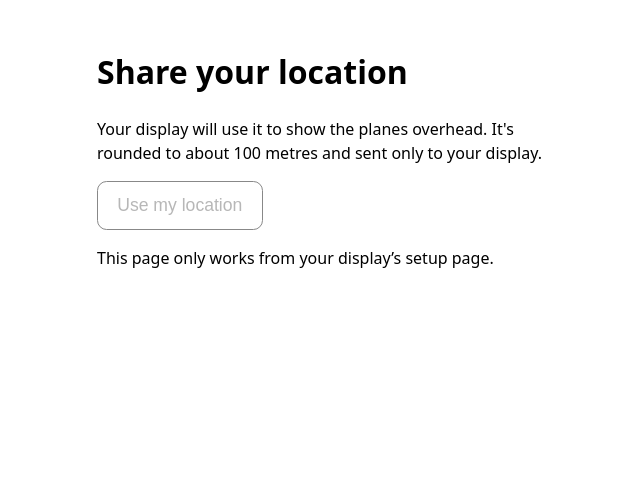
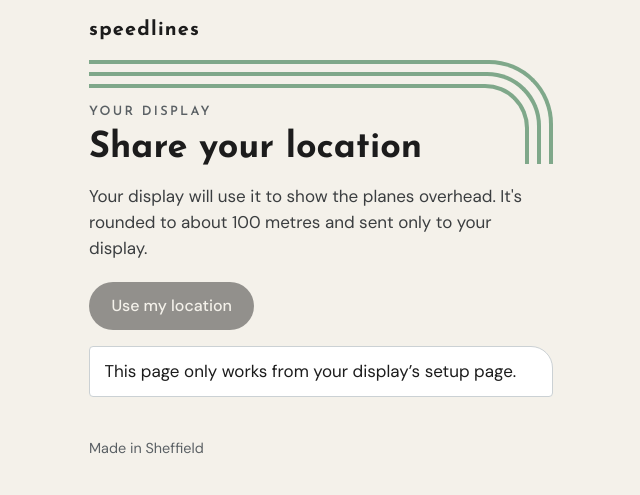
Before and after one commit to beepboophomelab/speedlines-flights, a plain HTML site: page locate/index.html in a window 1280 px wide. Shown: the whole page, without its empty margins (319-959 px from the left). Drawn offline with Linux system fonts and the light colour scheme.

Commit message:
locate: Seaside styling and auto-ask

```diff
--- a/locate/index.html
+++ b/locate/index.html
@@ -1,11 +1,56 @@
 <!doctype html>
 <html lang="en-GB"><head><meta charset="utf-8"><meta name="viewport" content="width=device-width, initial-scale=1">
-<meta name="robots" content="noindex, nofollow"><title>Share location</title>
-<style>body{font-family:system-ui,sans-serif;max-width:28rem;margin:3rem auto;padding:0 1.2rem;line-height:1.5}
-button{font-size:1.1rem;padding:.8rem 1.2rem;border-radius:.6rem;border:1px solid #888;background:#fff}#msg{margin-top:1rem}</style></head>
-<body><h1>Share your location</h1>
+<meta name="robots" content="noindex, nofollow"><meta name="color-scheme" content="light dark"><title>Share location</title>
+<!-- Draft (14 Nov 2026) of https://flights.speedlines.uk/locate/ in the device pages' Seaside style
+     (docs/style/reference.html): the same colours, the three Streamline lines, Josefin Sans and DM Sans from the
+     site's own /fonts/ (no Google). The script is the live page's, unchanged except the two lines marked CHANGED. -->
+<link rel="stylesheet" href="/fonts/fonts.css">
+<style>
+:root {
+  color-scheme: light dark;
+  --bg: #F4F1EA; --text: #1C1C1C; --text-2: #3B3E40; --muted: #5A6064; --border: #CBD1D4; --card: #FFFFFF;
+  --curve: #7FA88A; --accent-text: #3E5A44; --button: #1C1C1C; --button-text: #F4F1EA;
+  --head: "Josefin Sans", "Futura", "Century Gothic", "Avenir Next", system-ui, sans-serif;
+  --body: "DM Sans", system-ui, -apple-system, "Segoe UI", Roboto, sans-serif;
+  --cut: 4px 22px 4px 4px;
+}
+@media (prefers-color-scheme: dark) {
+  :root { --bg: #1A1D1F; --text: #EEF0EC; --text-2: #C9CEC9; --muted: #A3ACA8; --border: #353B3E; --card: #22272A;
+          --curve: #9FC3A8; --accent-text: #C9D8B6; --button: #EEF0EC; --button-text: #1A1D1F; }
+}
+* { box-sizing: border-box; }
+html { -webkit-text-size-adjust: 100%; }
+body { margin: 0; background: var(--bg); color: var(--text); font: 400 17px/1.55 var(--body);
+       padding: env(safe-area-inset-top, 0) 0 env(safe-area-inset-bottom, 0); }
+main { max-width: 32rem; margin: 0 auto; padding: 0 1.5rem 2rem; }
+.top { padding: 1.25rem 0; font: 700 1.25rem/1 var(--head); letter-spacing: .06em; }
+.curves { border-top: 4px solid var(--curve); border-right: 4px solid var(--curve); border-top-right-radius: 64px;
+          padding: 8px 8px 0 0; height: 104px; }
+.curves > div { border-top: 4px solid var(--curve); border-right: 4px solid var(--curve); border-top-right-radius: 54px;
+                padding: 8px 8px 0 0; height: 100%; }
+.curves > div > div { border-top: 4px solid var(--curve); border-right: 4px solid var(--curve); border-top-right-radius: 44px; height: 100%; }
+.framed { margin-top: -60px; padding-right: 62px; }
+.label { margin: 0; font: 600 .8rem/1.3 var(--head); letter-spacing: .18em; text-transform: uppercase; color: var(--muted); }
+h1 { margin: .5rem 0 0; font: 700 2.25rem/1.06 var(--head); }
+p { margin: 1rem 0; color: var(--text-2); }
+#go { display: inline-flex; align-items: center; justify-content: center; min-height: 48px; padding: 0 1.4rem;
+      border: 0; border-radius: 24px; background: var(--button); color: var(--button-text); font: 500 1rem var(--body);
+      cursor: pointer; margin-top: .25rem; }
+#go:disabled { opacity: .45; cursor: default; }
+#go:focus-visible { outline: 2px solid var(--curve); outline-offset: 2px; }
+#msg { margin-top: 1rem; padding: .7rem .9rem; border-radius: var(--cut); background: var(--card);
+       border: 1px solid var(--border); color: var(--text); }
+#msg:empty { display: none; }
+footer { margin-top: 2.5rem; color: var(--muted); font-size: .9rem; }
+</style></head>
+<body><main>
+<div class="top">speedlines</div>
+<div class="curves" aria-hidden="true"><div><div></div></div></div>
+<div class="framed"><p class="label">Your display</p><h1>Share your location</h1></div>
 <p>Your display will use it to show the planes overhead. It's rounded to about 100 metres and sent only to your display.</p>
-<button id="go">Use my location</button><p id="msg"></p>
+<button id="go">Use my location</button><p id="msg" role="status" aria-live="polite"></p>
+<footer>Made in Sheffield</footer>
+</main>
 <script>
 const q = new URLSearchParams(location.search), msg = document.getElementById('msg');
 function home(u) {
@@ -17,7 +62,7 @@ const back = home(q.get('return') || ''), state = (q.get('state') || '').replace
 if (back && state) msg.textContent = 'This will send your location to ' + back.host + '.';
 if (!back || !state) { msg.textContent = 'This page only works from your display\u2019s setup page.'; document.getElementById('go').disabled = true; }
 document.getElementById('go').onclick = () => {
-  msg.textContent = 'Asking your phone\u2026';
+  msg.textContent = 'Finding your location\u2026';   // CHANGED: was 'Asking your phone\u2026'
   navigator.geolocation.getCurrentPosition(p => {
     back.pathname = '/location';
     back.search = new URLSearchParams({ lat: p.coords.latitude.toFixed(3), lon: p.coords.longitude.toFixed(3), state }).toString();
@@ -25,4 +70,5 @@ document.getElementById('go').onclick = () => {
   }, e => { msg.textContent = 'Couldn\u2019t get your location (' + e.message + '). Go back and use the postcode or the map instead.'; },
   { enableHighAccuracy: false, timeout: 15000, maximumAge: 600000 });
 };
+if (back && state) document.getElementById('go').click();   // CHANGED (added): ask as soon as the page opens
 </script></body></html>
```
